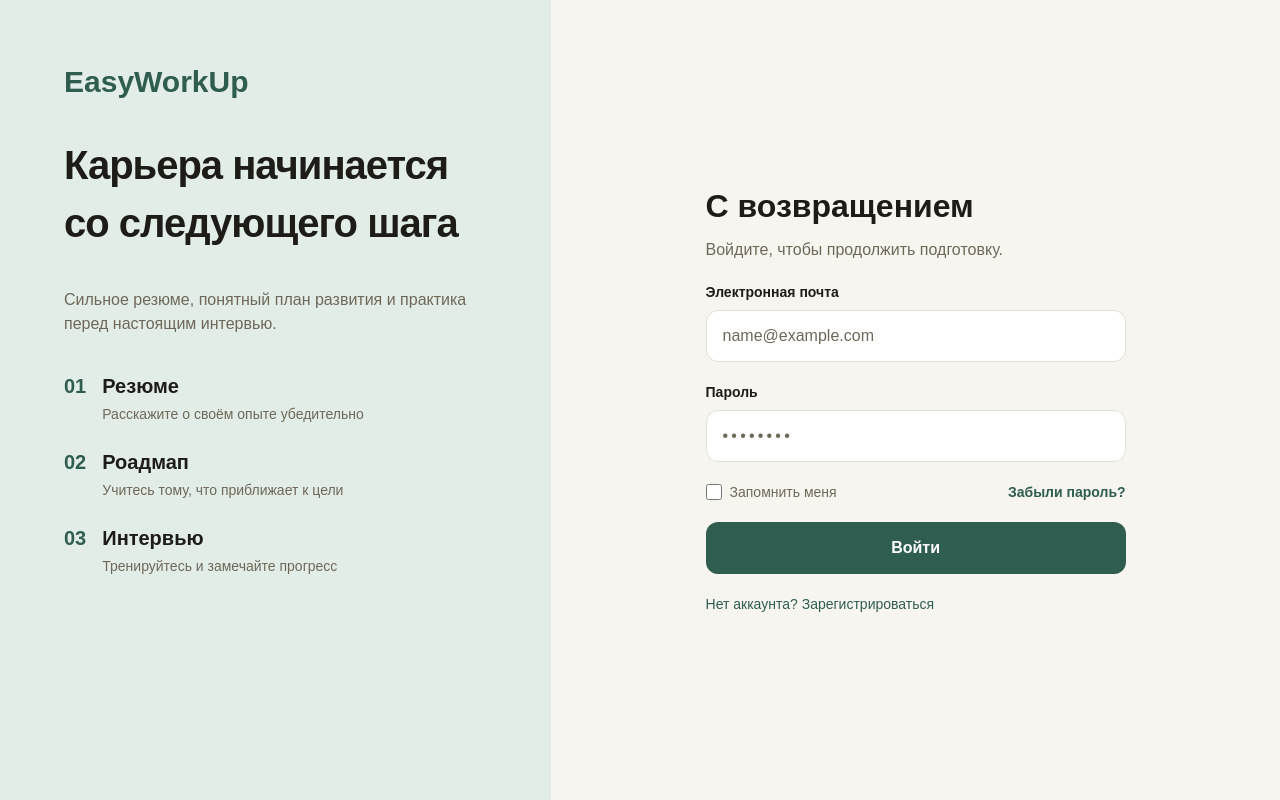
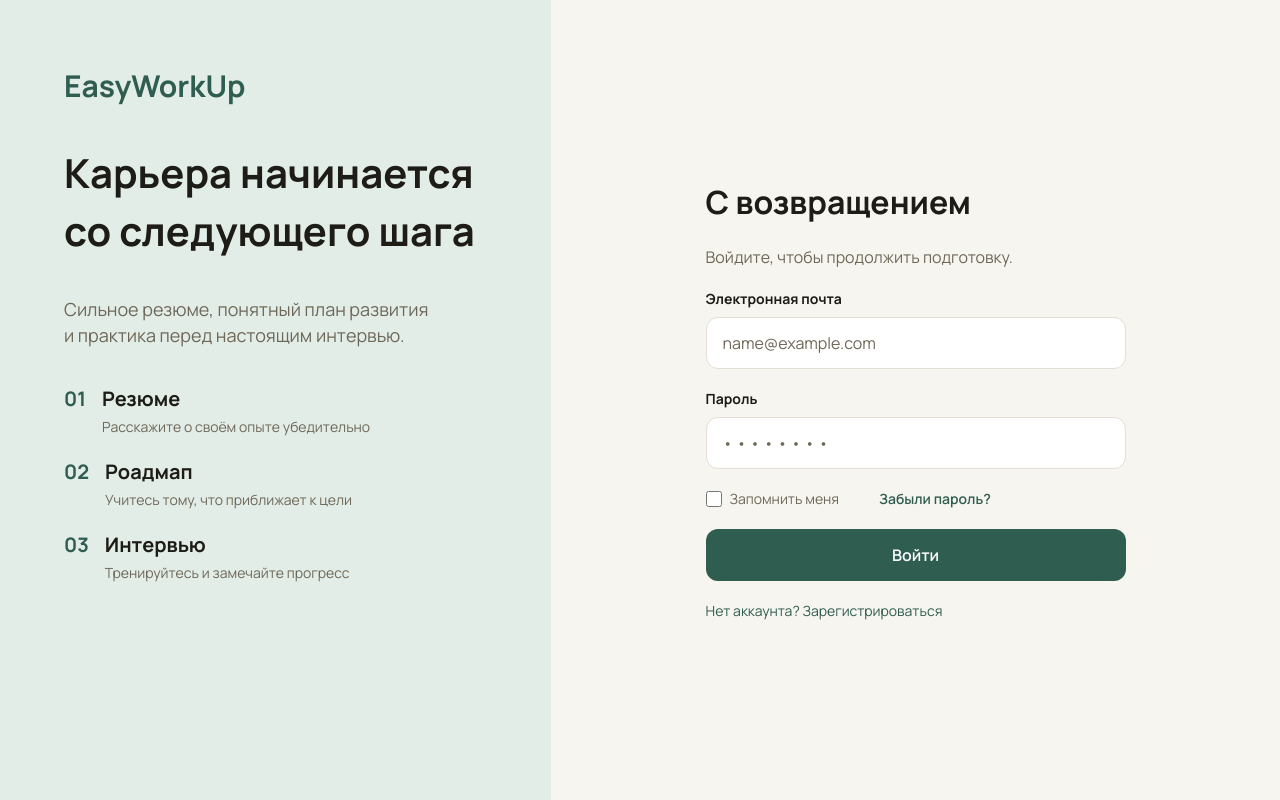
Before and after one commit to easyworkup/Frontend, a Next.js app: page /login in a window 1280 px wide. Built offline with nearby package versions, Linux system fonts and the light colour scheme.

Commit message:
feat: поправил верстку раздел авторизации

```diff
--- a/src/features/auth/ui/AuthForm.tsx
+++ b/src/features/auth/ui/AuthForm.tsx
@@ -29,10 +29,10 @@ export function AuthScreen({ config, onSubmit }: AuthScreenProps) {
 
   return (
     <AuthPanel headingId={headingId}>
-      <h1 id={headingId} className="text-3xl font-bold leading-tight lg:text-[32px]">
+      <h1 id={headingId} className="text-3xl font-bold leading-[1.45] lg:text-[32px]">
         {config.title}
       </h1>
-      <p className="mt-3 text-base leading-6 text-text-soft">{config.description}</p>
+      <p className="mt-5 text-base leading-[23px] text-text-soft">{config.description}</p>
 
       <form className="mt-5" onSubmit={handleSubmit}>
         <div className="space-y-5">
@@ -41,7 +41,7 @@ export function AuthScreen({ config, onSubmit }: AuthScreenProps) {
 
             return (
               <div key={field.name}>
-                <label htmlFor={fieldId} className="mb-2 block text-sm font-semibold">
+                <label htmlFor={fieldId} className="mb-2 block text-sm font-bold">
                   {label}
                 </label>
                 <input
@@ -59,7 +59,7 @@ export function AuthScreen({ config, onSubmit }: AuthScreenProps) {
         </div>
 
         {!!config.actions?.length && (
-          <div className="mt-5 flex items-start justify-between gap-3 text-sm">
+          <div className="mt-5 flex flex-wrap items-start gap-x-10 gap-y-3 text-sm">
             {config.actions.map((action) => {
               if (action.type === "checkbox") {
                 const actionId = `${formId}-${action.name}`;
--- a/src/features/auth/ui/AuthIntro.tsx
+++ b/src/features/auth/ui/AuthIntro.tsx
@@ -20,31 +20,32 @@ const steps = [
 
 export function AuthIntro() {
   return (
-    <aside className="min-w-0 px-6 py-8 sm:px-10 lg:bg-accent-soft lg:p-16">
+    <aside className="relative min-w-0 px-6 py-8 sm:px-10 lg:p-16 lg:before:absolute lg:before:inset-y-[-100dvh] lg:before:right-0 lg:before:-z-10 lg:before:w-screen lg:before:bg-accent-soft">
       <Link
         href="/"
-        className="inline-block rounded-sm text-2xl font-bold text-accent focus-visible:outline-none focus-visible:ring-2 focus-visible:ring-accent lg:text-3xl"
+        className="inline-block rounded-sm text-2xl font-bold text-accent focus-visible:outline-none focus-visible:ring-2 focus-visible:ring-accent lg:text-3xl lg:leading-[44px]"
       >
         EasyWorkUp
       </Link>
 
-      <h2 className="mt-9 hidden max-w-[492px] text-[40px] font-bold leading-[1.45] tracking-tight lg:block">
+      <h2 className="mt-9 hidden max-w-[492px] text-[40px] font-bold leading-[1.45] lg:block">
         Карьера начинается
         <br className="hidden xl:block" /> со следующего шага
       </h2>
 
-      <p className="mt-9 hidden max-w-[492px] text-base leading-6 text-text-soft lg:block">
-        Сильное резюме, понятный план развития и практика перед настоящим интервью.
+      <p className="mt-9 hidden max-w-[492px] text-lg leading-[26px] text-text-soft lg:block">
+        Сильное резюме, понятный план развития
+        <br className="hidden xl:block" /> и практика перед настоящим интервью.
       </p>
 
-      <ol className="mt-9 hidden space-y-6 lg:block">
+      <ol className="mt-9 hidden space-y-5 lg:block">
         {steps.map((step) => (
           <li key={step.number} className="flex items-baseline gap-4">
-            <span className="shrink-0 text-lg font-semibold text-accent lg:text-xl">
+            <span className="shrink-0 text-xl font-bold leading-[29px] text-accent">
               {step.number}
             </span>
             <div>
-              <h3 className="text-lg font-bold leading-7 lg:text-xl">{step.title}</h3>
+              <h3 className="text-xl font-bold leading-[29px]">{step.title}</h3>
               <p className="mt-1 text-sm leading-5 text-text-soft">{step.description}</p>
             </div>
           </li>
--- a/src/features/auth/ui/AuthLayout.tsx
+++ b/src/features/auth/ui/AuthLayout.tsx
@@ -1,11 +1,22 @@
 import type { ReactNode } from "react";
+import localFont from "next/font/local";
 import { AuthIntro } from "./AuthIntro";
+
+const manrope = localFont({
+  src: "../fonts/Manrope.ttf",
+  weight: "200 800",
+  display: "swap",
+});
 
 export function AuthLayout({ children }: { children: ReactNode }) {
   return (
-    <main className="grid min-h-dvh grid-rows-[auto_1fr] bg-bg text-text lg:grid-cols-[minmax(0,31fr)_minmax(0,41fr)] lg:grid-rows-1">
-      <AuthIntro />
-      {children}
+    <main
+      className={`${manrope.className} grid min-h-dvh items-center overflow-clip bg-bg text-text`}
+    >
+      <div className="relative isolate mx-auto grid min-h-dvh w-full max-w-[1440px] grid-rows-[auto_1fr] lg:min-h-[min(900px,100dvh)] lg:grid-cols-[minmax(0,31fr)_minmax(0,41fr)] lg:grid-rows-1">
+        <AuthIntro />
+        {children}
+      </div>
     </main>
   );
 }
```
Also changed, not shown: src/features/auth/fonts/Manrope.ttf (added), src/features/auth/fonts/OFL.txt (added).
